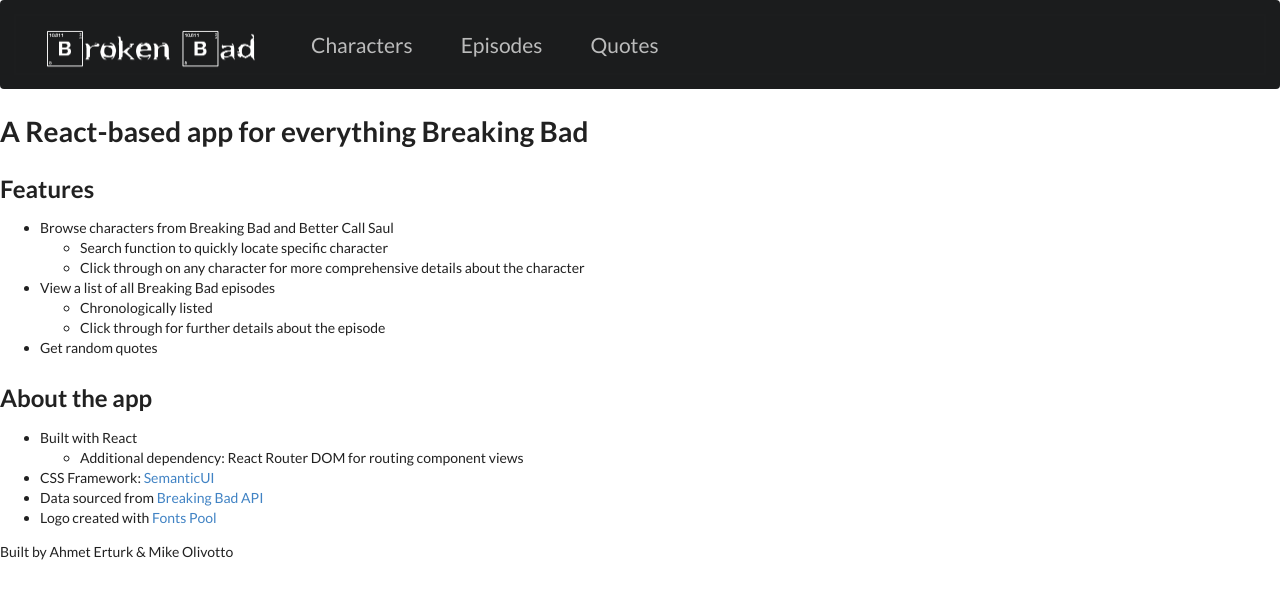
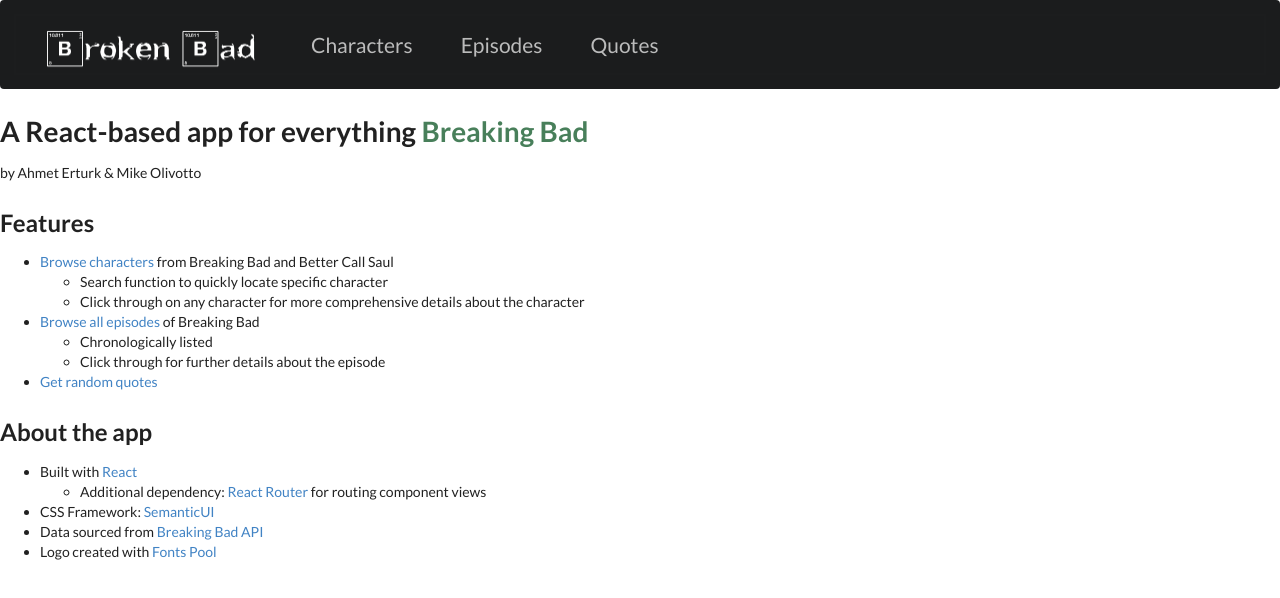
Before and after one commit to mikeolivotto/ca-hackathon, a React (Create React App) app: page / in a window 1280 px wide. Shown: the top 598 px of the page. Built offline with nearby package versions, Linux system fonts and the light colour scheme.

Commit message:
Style character page

```diff
--- a/src/components/CharacterCard.js
+++ b/src/components/CharacterCard.js
@@ -29,11 +29,6 @@ const CharacterCard = (props) => {
             <div className="description">
               <strong>Nickname:</strong> {character.nickname}
             </div>
-            <div className="meta">
-              <span className="date">
-                <strong>D.O.B:</strong> {character.birthday}
-              </span>
-            </div>
             <div className="description">
               <strong>Occupation:</strong> {character.occupation.join(', ')}
             </div>
--- a/src/components/CharacterPage.js
+++ b/src/components/CharacterPage.js
@@ -14,15 +14,23 @@ const CharacterPage = () => {
       .catch((error) => console.log(error));
   }, []);
 
-  const { name, img, occupation, nickname, portrayed } = character;
+  const { name, birthday, img, occupation, nickname, portrayed, appearance, better_call_saul_appearance } = character;
+  console.log(appearance)
+
+
 
   return (
     <div>
       <h1>{name}</h1>
-      <h2>Occupation: {occupation}</h2>
-      <h3>Nickname: {nickname && nickname}</h3>
-      <h3>Actor: {portrayed}</h3>
-      <img src={img} alt={name} />
+      <ul>
+        <li><b>Also known as:</b> {nickname}</li>
+        <li><b>D.O.B.:</b> {birthday}</li>
+        <li><b>Occupation:</b> {occupation && occupation.join(", ")}</li>
+        <li><b>Breaking Bad season(s):</b> {appearance && appearance.join(", ")}</li>
+        <li><b>Better Call Saul season(s): </b>{better_call_saul_appearance && better_call_saul_appearance.join(" , ")}</li>
+        <li><b>Actor:</b> {portrayed}</li>
+      </ul>
+      <img src={img} alt={name} style={{maxHeight: '300px'}} />
     </div>
   );
 };
--- a/src/components/Episodes.js
+++ b/src/components/Episodes.js
@@ -23,7 +23,7 @@ const Episodes = () => {
 
   return (
     <div>
-      <h1>Episode</h1>
+      <h1>Episode List</h1>
 
       <ul>{renderEpisode}</ul>
     </div>
--- a/src/components/Home.js
+++ b/src/components/Home.js
@@ -1,31 +1,37 @@
 import React from 'react';
+import { Link } from 'react-router-dom';
 
 const Home = () => {
+  const bbGreen = {
+    color: 'rgb(72, 127, 90)'
+  }
+
   return (
     <>
-      <h1>A React-based app for everything Breaking Bad</h1>
+      <h1>A React-based app for everything <span style={bbGreen}>Breaking Bad</span></h1>
+      <p>by Ahmet Erturk & Mike Olivotto</p>
       <h2>Features</h2>
       <ul>
         <li>
-          Browse characters from Breaking Bad and Better Call Saul
+        <Link to="/characters">Browse characters</Link> from Breaking Bad and Better Call Saul
           <ul>
             <li>Search function to quickly locate specific character</li>
             <li>Click through on any character for more comprehensive details about the character</li>
           </ul>
         </li>
-        <li>View a list of all Breaking Bad episodes</li>
+        <li><Link to="/episodes">Browse all episodes</Link> of Breaking Bad</li>
         <ul>
             <li>Chronologically listed</li>
             <li>Click through for further details about the episode</li>
           </ul>
-        <li>Get random quotes</li>
+        <li><Link to="/quotes">Get random quotes</Link></li>
       </ul>
 
       <h2>About the app</h2>
       <ul>
-        <li>Built with React
+        <li>Built with <a href="https://reactjs.org/" target="_blank" rel="noreferrer">React</a>
           <ul>
-            <li>Additional dependency: React Router DOM for routing component views</li>
+            <li>Additional dependency: <a href="https://reactrouter.com/" target="_blank" rel="noreferrer">React Router</a> for routing component views</li>
           </ul>
         </li>
         <li>CSS Framework: <a href="https://semantic-ui.com/" target="_blank" rel="noreferrer">SemanticUI</a></li>
@@ -33,7 +39,7 @@ const Home = () => {
         <li>Logo created with <a href="https://fontspool.com/generator/breaking-bad-font" target="_blank" rel="noreferrer">Fonts Pool</a></li>
       </ul>
 
-      <p>Built by Ahmet Erturk & Mike Olivotto</p>
+
 
 
     </>
--- a/src/components/Quotes.js
+++ b/src/components/Quotes.js
@@ -18,11 +18,22 @@ const Quotes = () => {
     getQuote();
   }, []);
 
+  const quoteStyle = {
+    fontSize: '1.7em'
+  }
+
+  const author = {
+    fontSize: '1.2em'
+  }
+
   return (
     <div>
-      <h1>Quotes</h1>
-      <h2>{quote.quote}</h2>
-      <h3>{quote.author}</h3>
+      <h1>Quotes from Breaking Bad</h1>
+      <div className="ui message">
+        <p style={quoteStyle}><i>{quote.quote}</i></p>
+        <p style={author}><b>- {quote.author}</b></p>
+      </div>
+
       <input type="button" onClick={getQuote} value="Get Quote" />
     </div>
   );
```
